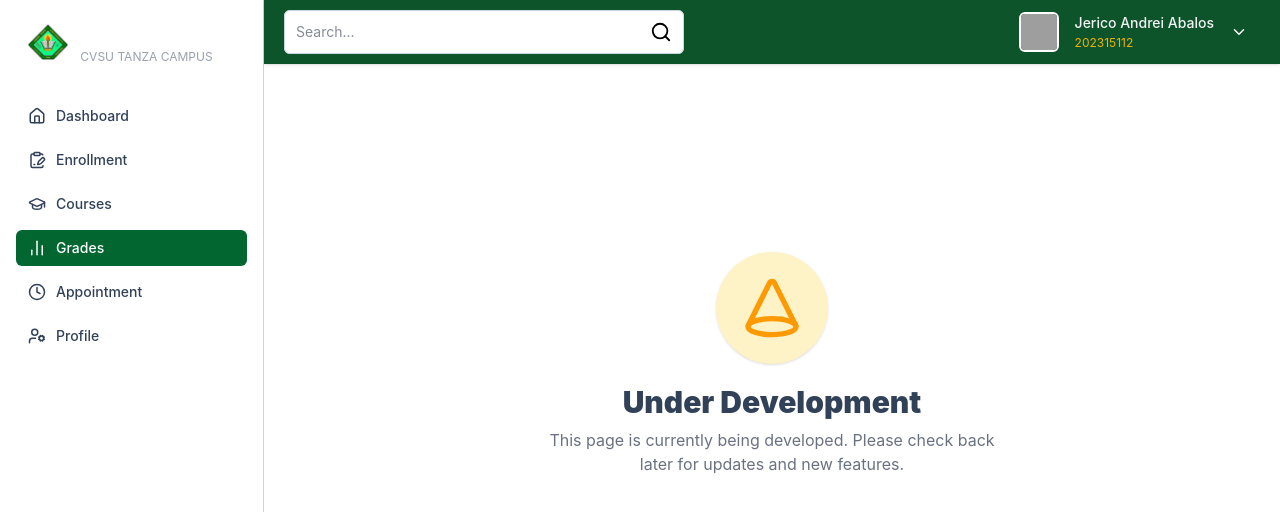
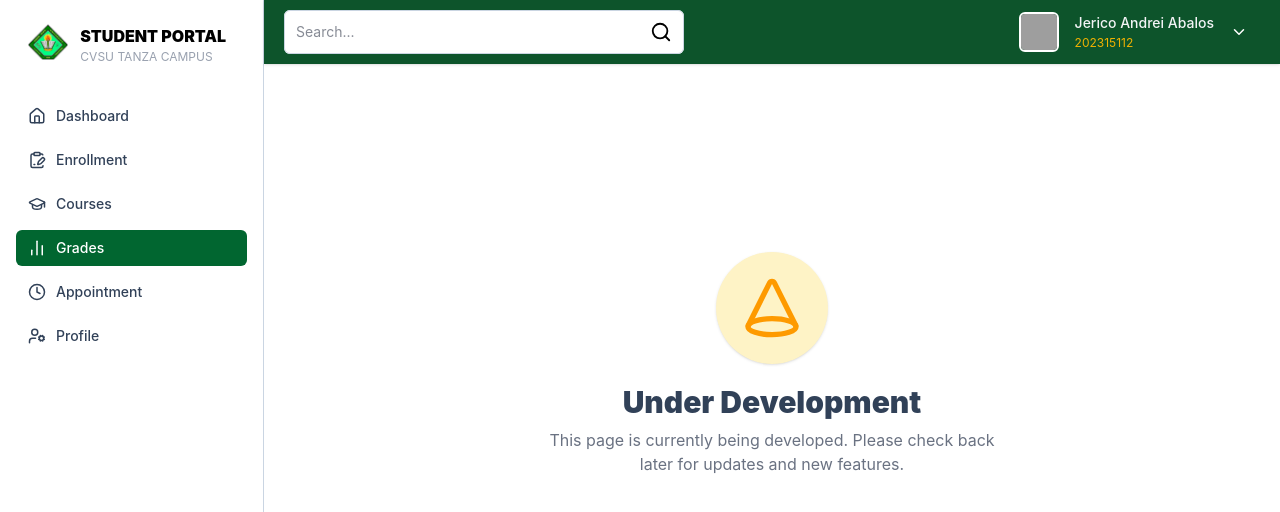
Before and after one commit to je-an-commits/portal_project, a React (Vite) app in the folder frontend/: page /grades in a window 1280 px wide. Shown: the top 512 px of the page. Built offline with nearby package versions, Linux system fonts and the light colour scheme; grey boxes are pictures that could not be loaded.

Commit message:
fix title theme

```diff
--- a/frontend/src/components/SideBar.jsx
+++ b/frontend/src/components/SideBar.jsx
@@ -98,7 +98,7 @@ export default function SideBar() {
             <div className="flex gap-3 mb-8 px-3">
                <img src="./logo.png" className="h-9 w-auto" />
                <div>
-                  <h1 className="font-black text-white">
+                  <h1 className="font-black dark:text-white">
                      STUDENT PORTAL
                   </h1>
                   <h3 className="text-gray-400 text-[12px]">
```
